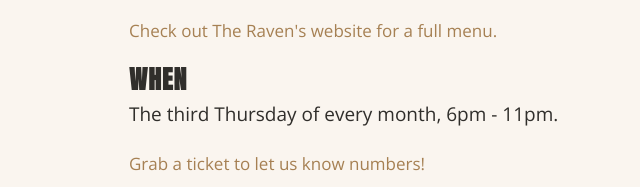
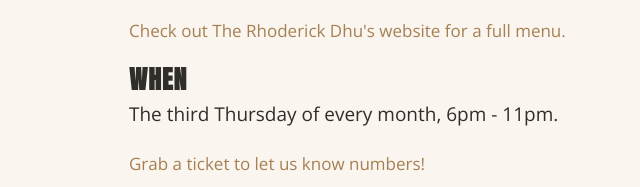
Before and after one commit to Hack-Thursday/hack-thursday.github.io, a plain HTML site: page index.html in a window 1280 px wide. Shown: the part 580-767 px from the top of the page, 560-1200 px from the left. Drawn offline with nearby package versions, Linux system fonts and the light colour scheme.

Commit message:
Update index.html

```diff
--- a/index.html
+++ b/index.html
@@ -48,7 +48,7 @@
                           <p class="u-text u-text-2">Come and join likeminded infoseccers talk some cyber and non-cyber stuff. It doesn't matter if you're new to cyber, a veteran, or not in infosec at all – all we ask is you be curious (and not a dick).</p>
                           <h4 class="u-custom-font u-text u-text-4">WHERE</h4>
                           <p class="u-text u-text-2"><strong>The Rhoderick Dhu (function room)</strong><br>21-23 Waterloo Street<br> Glasgow<br>G2 6BZ</p>
-                          <a href="https://www.theravenglasgow.com/" target="_blank">Check out The Raven's website for a full menu.</a>
+                          <a href="https://www.belhavenpubs.co.uk/pubs/lanarkshire/rhoderick-dhu/menu/" target="_blank">Check out The Rhoderick Dhu's website for a full menu.</a>
                           <h4 class="u-custom-font u-text u-text-4">WHEN</h4>
                           <p class="u-text u-text-2">The third Thursday of every month, 6pm - 11pm.</p>
                           <a href="https://www.eventbrite.co.uk/e/hack-thursday-tickets-592497444807" target="_blank">Grab a ticket to let us know numbers!</a>
```
